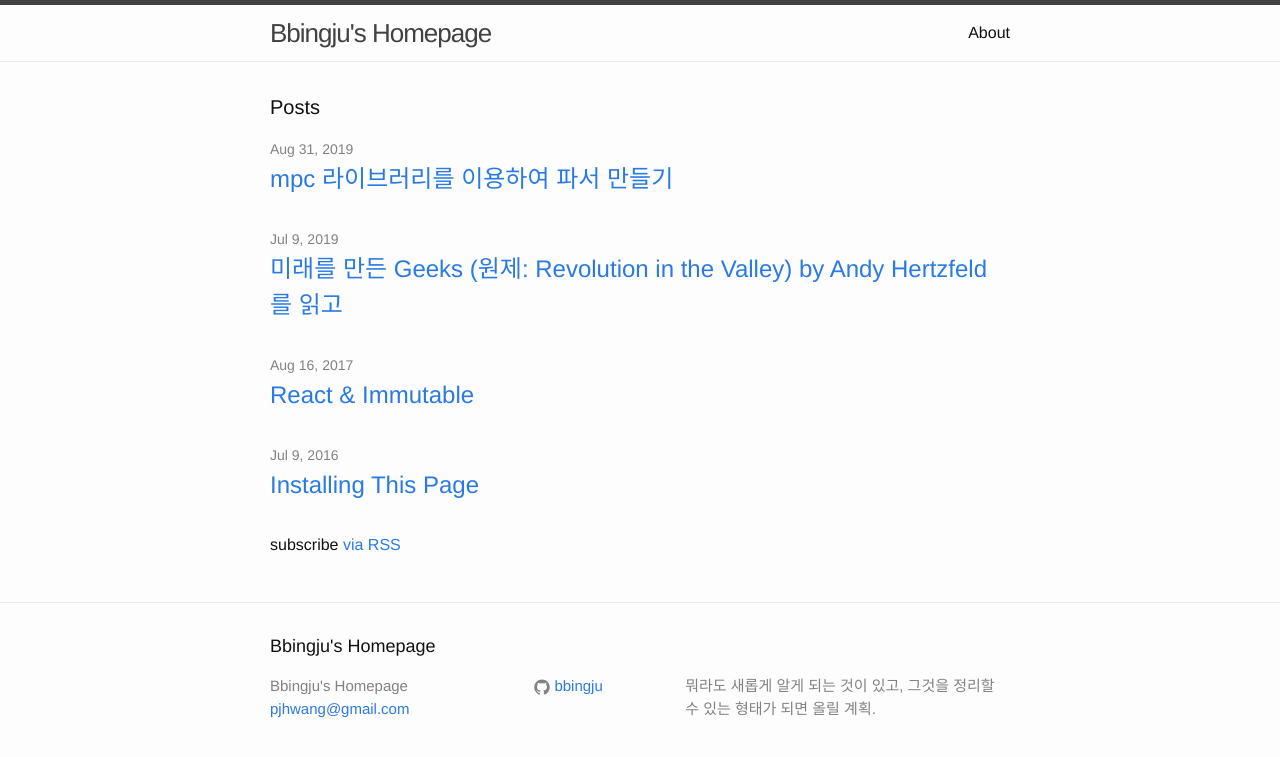
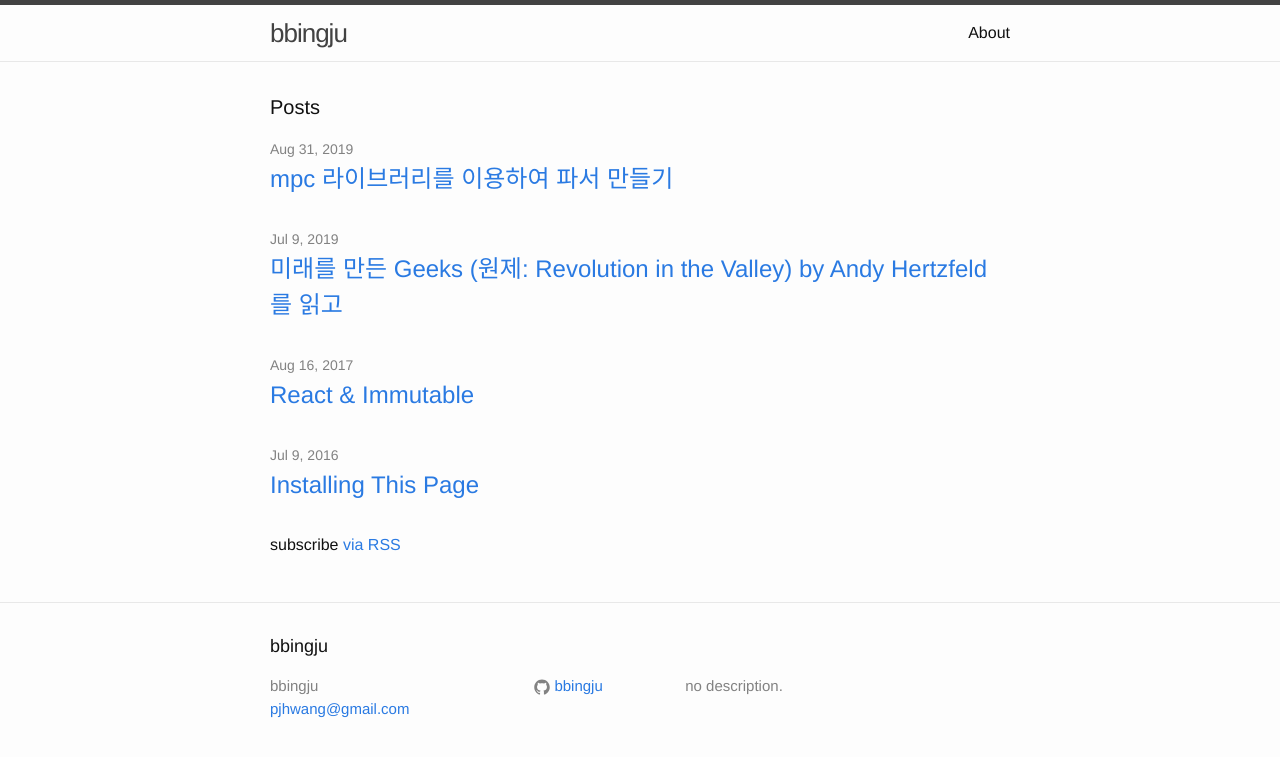
Before and after one commit to bbingju/bbingju.github.io, a Jekyll site: the page built from index.html, in a window 1280 px wide. Shown: the top 757 px of the page. Built offline with Jekyll 4.4.1, drawn with Linux system fonts in a browser that asks for light colours.

Commit message:
Change configurations

```diff
--- a/_config.yml
+++ b/_config.yml
@@ -7,15 +7,14 @@
 # 'jekyll serve'. If you change this file, please restart the server process.
 
 # Site settings
-title: Bbingju's Homepage
+title: bbingju
 email: pjhwang@gmail.com
 description: > # this means to ignore newlines until "baseurl:"
-  뭐라도 새롭게 알게 되는 것이 있고, 그것을 정리할 수 있는 형태가 되면 올릴 계획.
+  no description.
 baseurl: "" # the subpath of your site, e.g. /blog
 url: "https://bbingju.github.io" # the base hostname & protocol for your site
 # twitter_username: jekyllrb
 github_username:  bbingju
-facebook_username: pjhwang
 
 # Build settings
 markdown: kramdown
```
